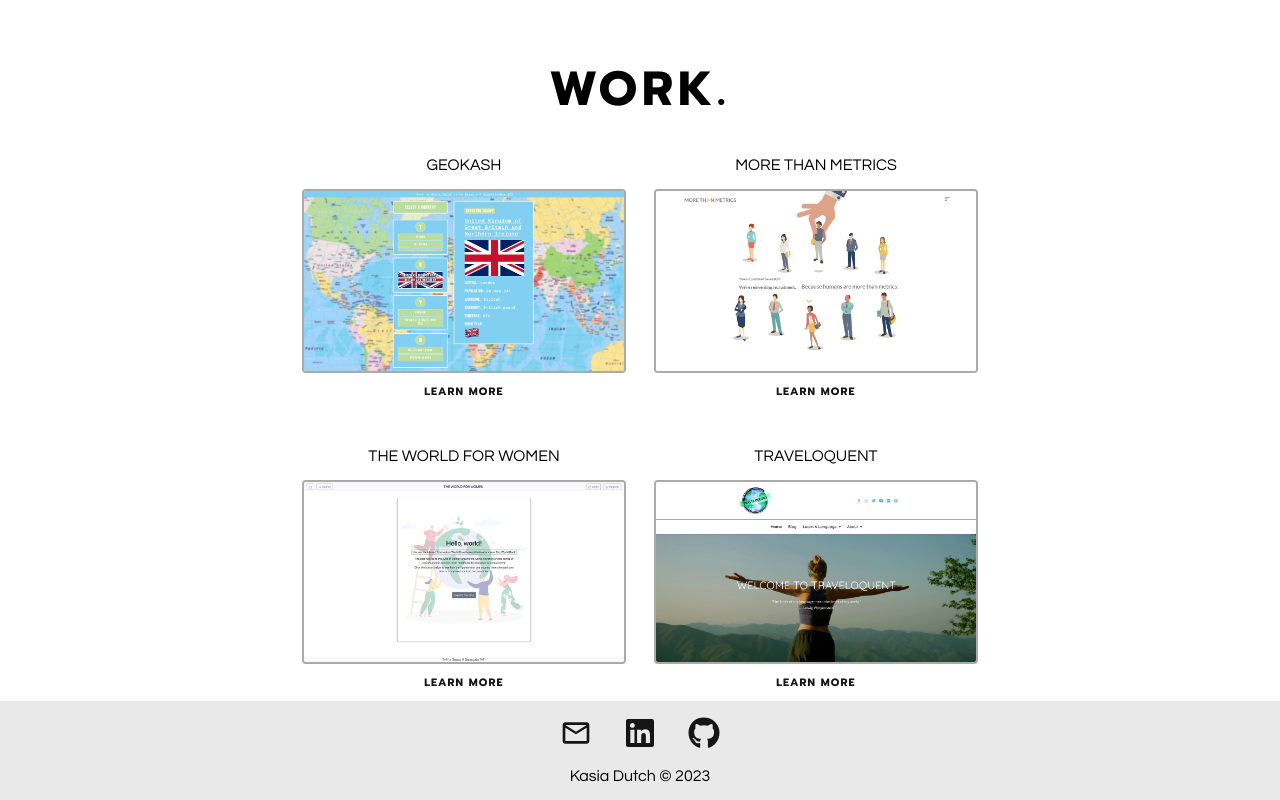
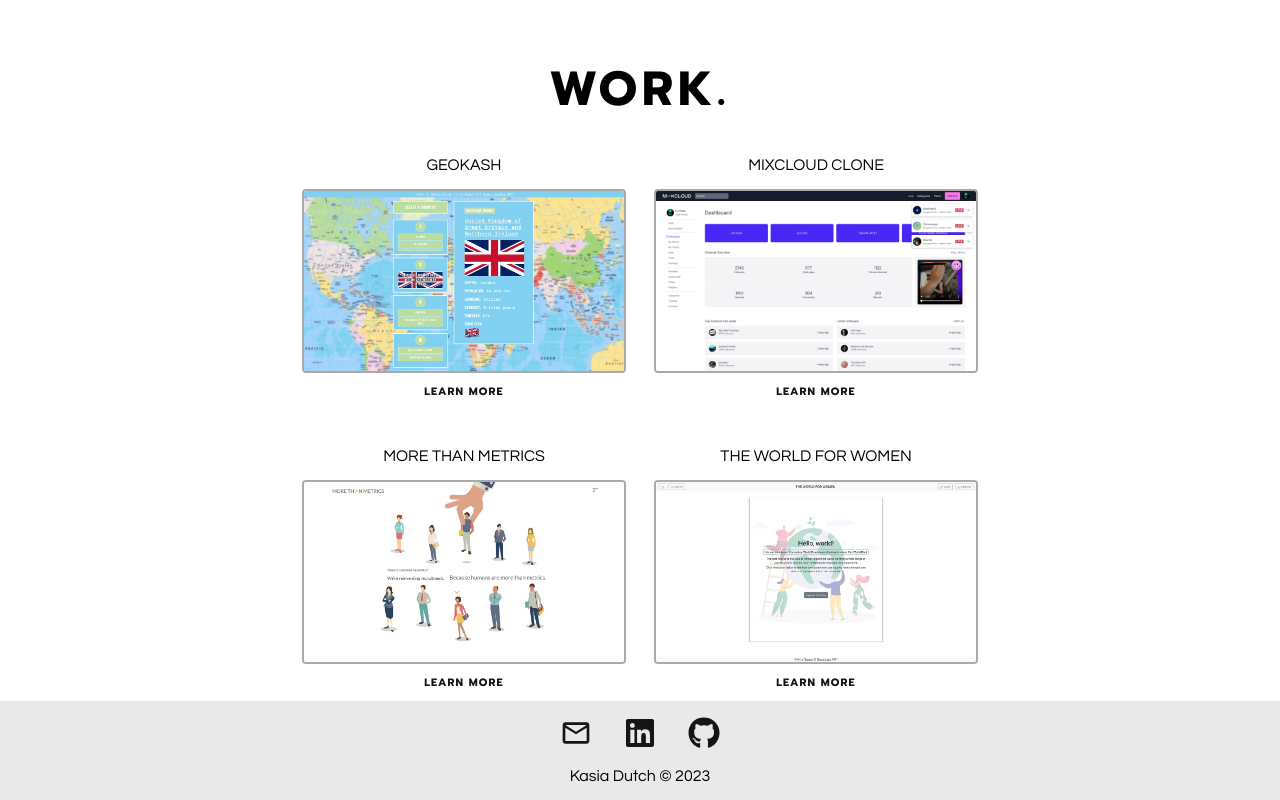
Before and after one commit to kashcoding/kashcoding.github.io, a React (Create React App) app: page / in a window 1280 px wide. Shown: the part 800-1600 px from the top of the page. Built offline with nearby package versions, Linux system fonts and the light colour scheme.

Commit message:
Add Mixcloud clone to work portfolio

```diff
--- a/public/index.html
+++ b/public/index.html
@@ -5,7 +5,7 @@
 		<link rel="icon" href="%PUBLIC_URL%/assets/logo.png" />
 		<meta name="viewport" content="width=device-width, initial-scale=1" />
 		<meta name="theme-color" content="#000000" />
-		<meta name="description" content="Full-stack software developer based in London." />
+		<meta name="description" content="Full-stack software engineer based in London." />
 		<link rel="apple-touch-icon" href="%PUBLIC_URL%/logo192.png" />
 		<!--
       manifest.json provides metadata used when your web app is installed on a
--- a/src/Home/Intro.js
+++ b/src/Home/Intro.js
@@ -33,7 +33,7 @@ function Intro() {
 				</Container>
 				<Container className='segment'>
 					<h4>INTRODUCTION</h4>
-					<p>Full stack software developer passionate about creating people-oriented solutions</p>
+					<p>Full stack software engineer passionate about creating people-oriented solutions</p>
 					<Scroll to='bottom' smooth={true}>
 						<h6>LEARN MORE ↓</h6>
 					</Scroll>
--- a/src/Work/Work.js
+++ b/src/Work/Work.js
@@ -10,7 +10,16 @@ const portfolio = [
 		type: 'solo',
 		time: '5 days',
 		img: '/assets/GeoKASH.jpeg',
-		url: 'https://kashcoding.github.io/countries-react/',
+		url: 'https://kash.codes/countries-react/',
+	},
+	{
+		name: 'Mixcloud Clone',
+		description:
+			'Lorem ipsum dolor sit amet, consectetur adipiscing elit, sed do eiusmod tempor incididunt ut labore et dolore magna aliqua. Ut enim ad minim veniam, quis nostrud exercitation ullamco laboris nisi ut aliquip ex ea commodo consequat. Duis aute irure dolor in reprehenderit in voluptate velit esse cillum dolore eu fugiat nulla pariatur.',
+		type: 'group',
+		time: '1 week',
+		img: '/assets/mixcloud.jpeg',
+		url: 'https://kash.codes/mixcloud-clone/',
 	},
 	{
 		name: 'More Than Metrics',
@@ -30,15 +39,14 @@ const portfolio = [
 		img: '/assets/WFW.jpeg',
 		url: 'https://world-for-women-12345.herokuapp.com/',
 	},
-
-	{
-		name: 'Traveloquent',
-		description:
-			'Lorem ipsum dolor sit amet, consectetur adipiscing elit, sed do eiusmod tempor incididunt ut labore et dolore magna aliqua. Ut enim ad minim veniam, quis nostrud exercitation ullamco laboris nisi ut aliquip ex ea commodo consequat. Duis aute irure dolor in reprehenderit in voluptate velit esse cillum dolore eu fugiat nulla pariatur.',
-		type: 'solo',
-		img: '/assets/Traveloquent.jpeg',
-		url: 'https://www.traveloquent.com',
-	},
+	// {
+	// 	name: 'Traveloquent',
+	// 	description:
+	// 		'Lorem ipsum dolor sit amet, consectetur adipiscing elit, sed do eiusmod tempor incididunt ut labore et dolore magna aliqua. Ut enim ad minim veniam, quis nostrud exercitation ullamco laboris nisi ut aliquip ex ea commodo consequat. Duis aute irure dolor in reprehenderit in voluptate velit esse cillum dolore eu fugiat nulla pariatur.',
+	// 	type: 'solo',
+	// 	img: '/assets/Traveloquent.jpeg',
+	// 	url: 'https://www.traveloquent.com',
+	// },
 ];
 
 function Work() {
--- a/src/styles.scss
+++ b/src/styles.scss
@@ -146,6 +146,7 @@ a {
 
 .work {
 	position: relative;
+	height: 100vh;
 
 	.section {
 		display: flex;
```
Also changed, not shown: public/assets/mixcloud.jpeg (added).
